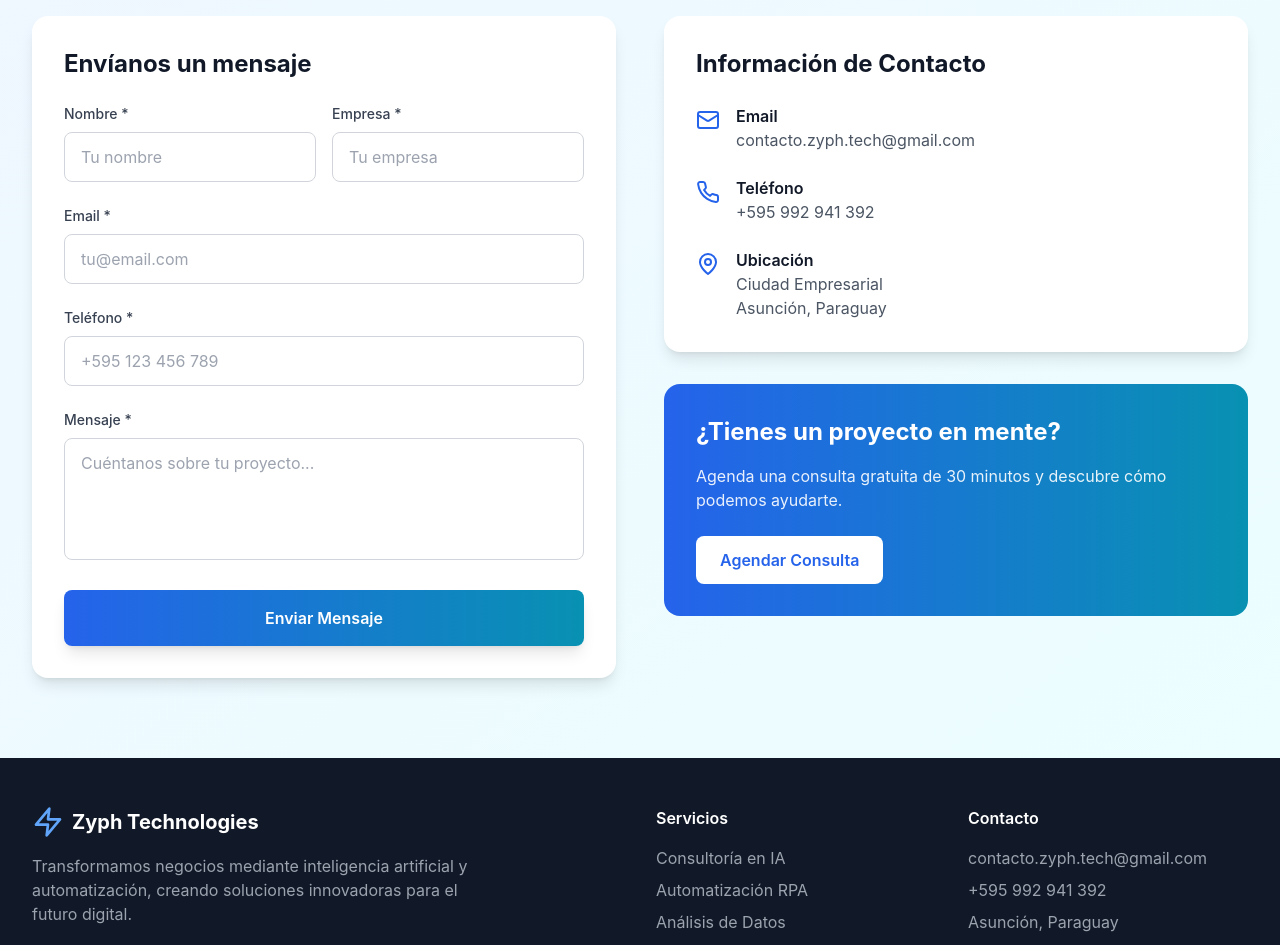
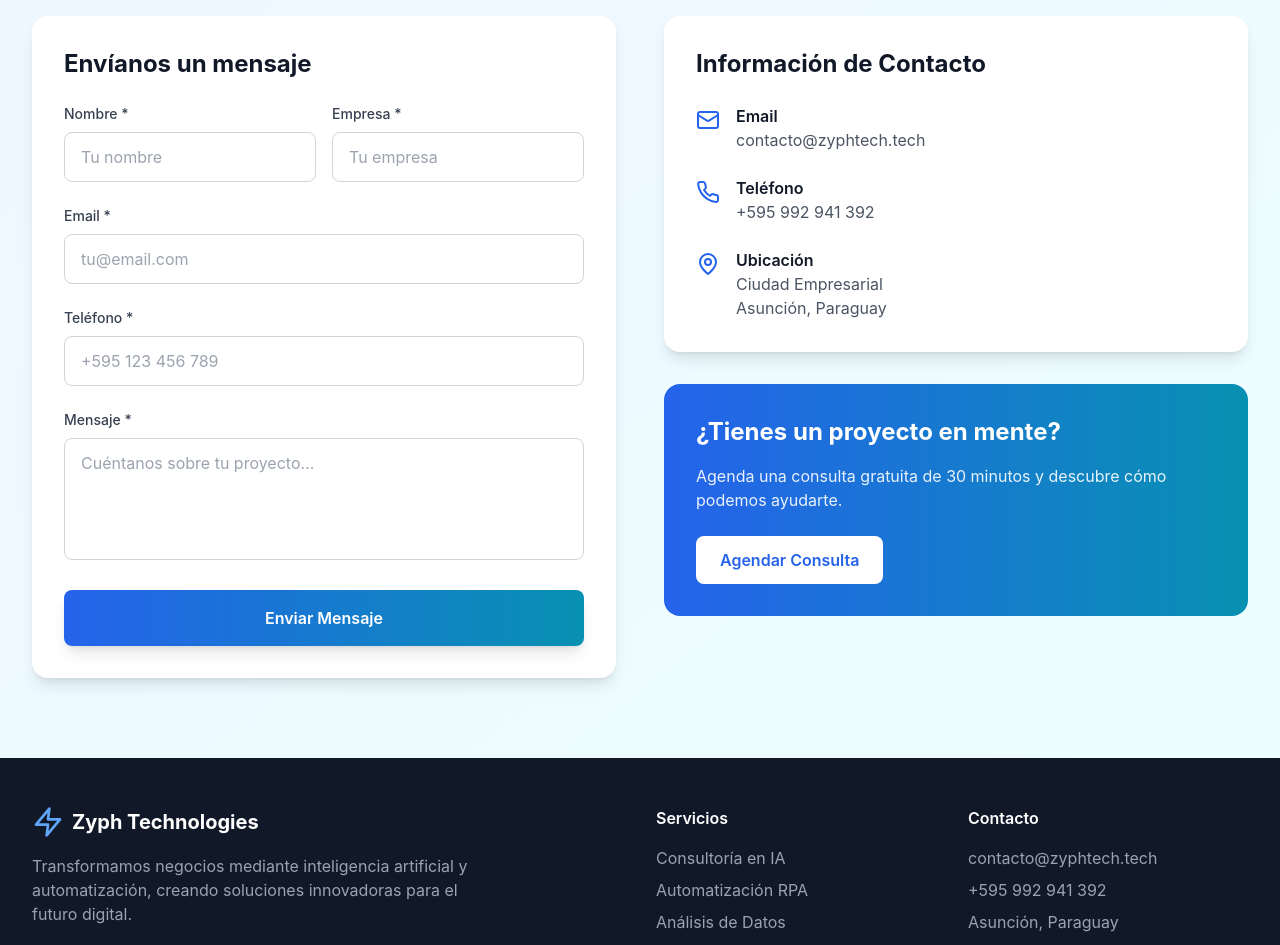
Before and after one commit to Ing-AndresL/zyph-technologies-fullstack, a React (Create React App) app in the folder frontend/: page / in a window 1280 px wide. Shown: the part 3040-3985 px from the top of the page. Built offline with nearby package versions, Linux system fonts and the light colour scheme.

Commit message:
Changes Contact

```diff
--- a/frontend/src/components/ZyphWebsite.js
+++ b/frontend/src/components/ZyphWebsite.js
@@ -655,9 +655,7 @@ const ZyphWebsite = () => {
                     <Mail className="h-6 w-6 text-blue-600 mt-1 flex-shrink-0" />
                     <div>
                       <h4 className="font-semibold text-gray-900">Email</h4>
-                      <p className="text-gray-600">
-                        contacto.zyph.tech@gmail.com
-                      </p>
+                      <p className="text-gray-600">contacto@zyphtech.tech</p>
                     </div>
                   </div>
                   <div className="flex items-start space-x-4">
@@ -727,7 +725,7 @@ const ZyphWebsite = () => {
             <div>
               <h4 className="font-semibold mb-4">Contacto</h4>
               <ul className="space-y-2 text-gray-400">
-                <li>contacto.zyph.tech@gmail.com</li>
+                <li>contacto@zyphtech.tech</li>
                 <li>+595 992 941 392</li>
                 <li>Asunción, Paraguay</li>
               </ul>
```
